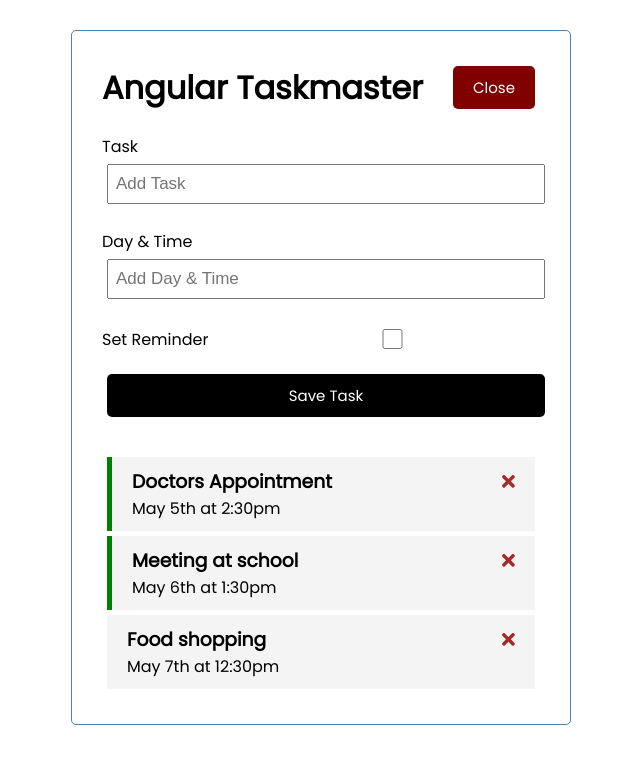
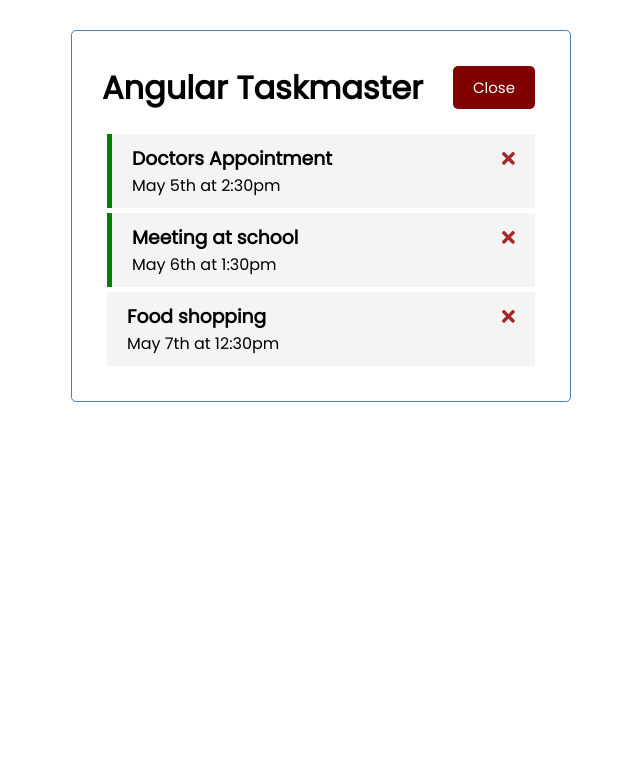
Before and after one commit to JRybelis/Angular-taskmaster-app, an Angular app: page / in a window 1280 px wide. Shown: the top 764 px of the page, without its empty margins (319-959 px from the left). Built offline with nearby package versions, Linux system fonts and the light colour scheme; data requests are answered from the project's data file.

Commit message:
Add UI service to toggle display of add task form.

```diff
--- a/src/app/components/add-task/add-task.component.html
+++ b/src/app/components/add-task/add-task.component.html
@@ -1,4 +1,4 @@
-<form class="add-form" (ngSubmit)="onSubmit()">
+<form *ngIf="showAddTask" class="add-form" (ngSubmit)="onSubmit()">
   <div class="form-control">
     <label for="text">Task</label>
     <input
--- a/src/app/components/add-task/add-task.component.ts
+++ b/src/app/components/add-task/add-task.component.ts
@@ -1,5 +1,7 @@
 import { Component, OnInit, Output, EventEmitter } from '@angular/core';
 import { ITask } from 'src/app/ITask';
+import { Subscription } from 'rxjs';
+import { UiService } from 'src/app/services/ui.service';
 
 @Component({
   selector: 'app-add-task',
@@ -11,8 +13,14 @@
   text!: string;
   day!: string;
   reminder: boolean = false;
+  showAddTask: boolean = false;
+  subscription!: Subscription;
 
-  constructor() {}
+  constructor(private uiService: UiService) {
+    this.subscription = this.uiService
+      .onToggle()
+      .subscribe((value) => (this.showAddTask = value));
+  }
 
   ngOnInit(): void {}
 
```
